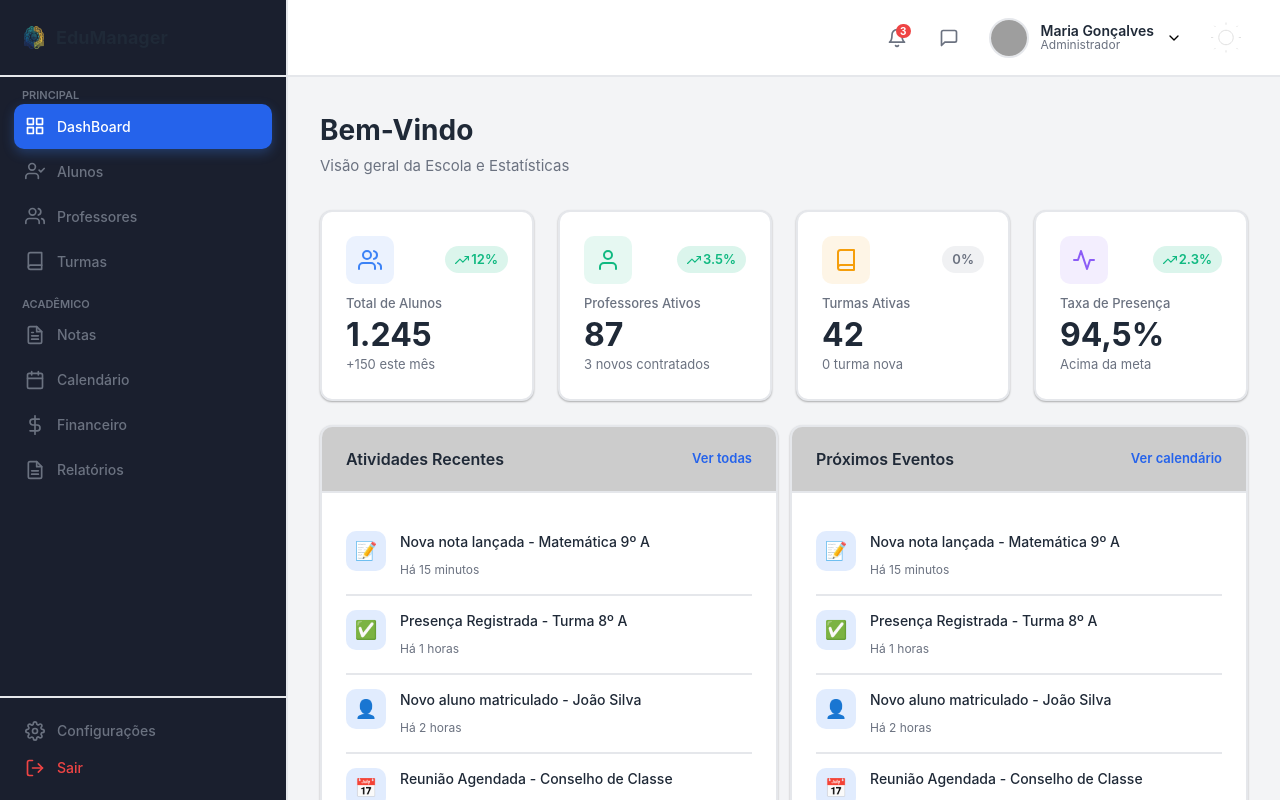
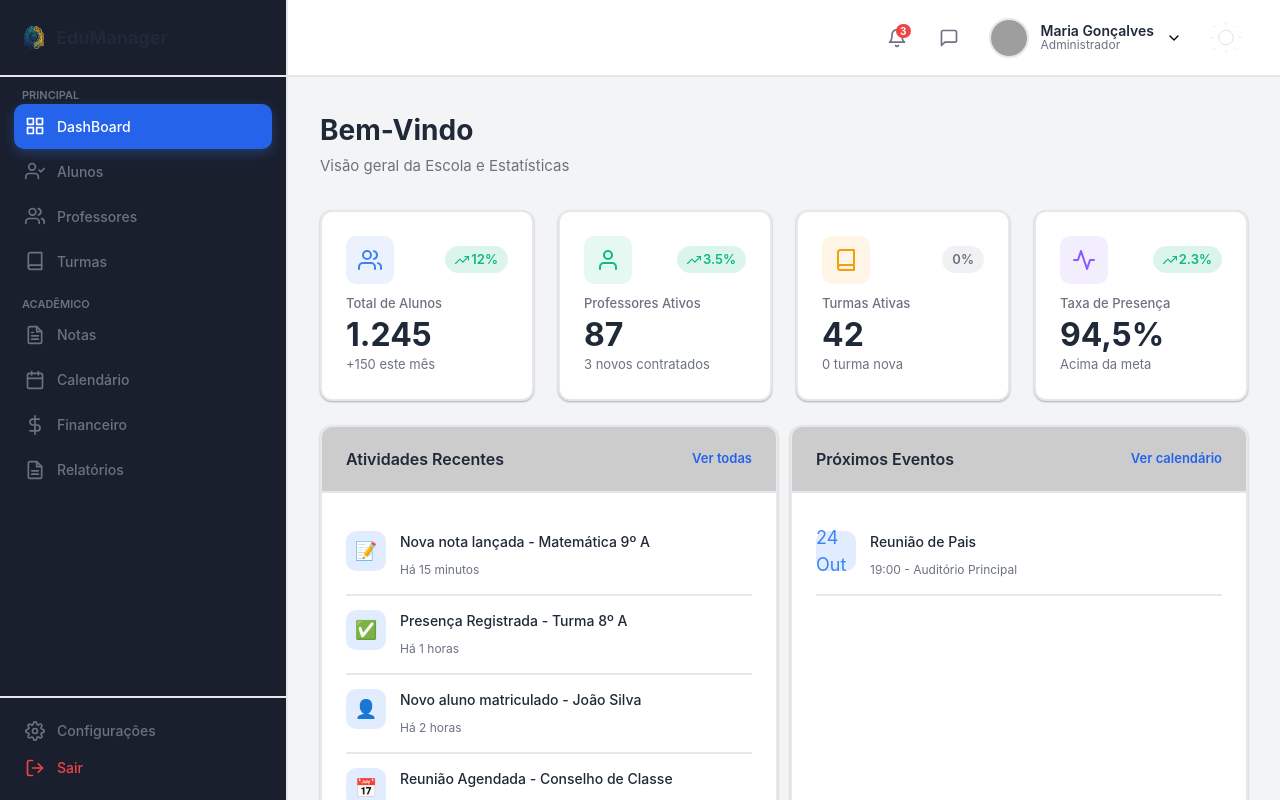
Before and after one commit to DevPeress/EduConnect-Web, a React (Vite) app: page /admin in a window 1280 px wide. Shown: the top 800 px of the page. Built offline with nearby package versions, Linux system fonts and the light colour scheme; grey boxes are pictures that could not be loaded.

Commit message:
Ajustando os valores do calendario

```diff
--- a/src/components/Administracao/TabelasAdmin/CalendarioAdmin/index.tsx
+++ b/src/components/Administracao/TabelasAdmin/CalendarioAdmin/index.tsx
@@ -1,43 +1,7 @@
 import { Link } from "react-router-dom";
-import type { AtividadeType } from "../../../../types/types";
+import type { CalendarioType } from "../../../../types/types";
 
-const CalendarioAdmin = ({ atividades }: { atividades: AtividadeType[] }) => {
-  const PegarDados = (tipo: string, dado: string) => {
-    switch (tipo) {
-      case "Nota":
-        return { emoji: "📝", mensagem: "Nova nota lançada - " + dado };
-      case "Presença":
-        return {
-          emoji: "✅",
-          mensagem: "Presença Registrada - " + dado,
-        };
-      case "Novo Aluno":
-        return {
-          emoji: "👤",
-          mensagem: "Novo aluno matriculado - " + dado,
-        };
-      case "Reunião":
-        return {
-          emoji: "📅",
-          mensagem: "Reunião Agendada - " + dado,
-        };
-      case "Material":
-        return {
-          emoji: "📚",
-          mensagem: "Material didático atualizado - " + dado,
-        };
-    }
-  };
-
-  const ConverterTempo = (tempo: number) => {
-    if (tempo <= 59) {
-      return "Há " + tempo + " minutos";
-    } else {
-      const valor: number = Math.round(tempo / 60);
-      return "Há " + valor + " horas";
-    }
-  };
-
+const CalendarioAdmin = ({ calendario }: { calendario: CalendarioType[] }) => {
   return (
     <div
       className="bg-(--bg-card) border-2 border-(--border-color) rounded-xl overflow-hidden "
@@ -58,7 +22,7 @@ const CalendarioAdmin = ({ atividades }: { atividades: AtividadeType[] }) => {
         </Link>
       </div>
       <div className="p-6">
-        {atividades.map((item, index) => (
+        {calendario.map((item, index) => (
           <div
             key={index}
             className="flex gap-3.5 py-3.5 px-0 border-b-2 border-b-(--border-color)"
@@ -70,14 +34,14 @@ const CalendarioAdmin = ({ atividades }: { atividades: AtividadeType[] }) => {
                 background: "rgba(59, 130, 246, 0.15)",
               }}
             >
-              {PegarDados(item.tipo, item.dado)?.emoji}
+              {item.dia}
             </div>
             <div className="flex-1">
               <p className="text-[14px] text-(--text-primary) mb-1 font-medium">
-                {PegarDados(item.tipo, item.dado)?.mensagem}
+                {item.tipo}
               </p>
               <span className="text-[12px] text-(--text-muted)">
-                {ConverterTempo(item.horario)}
+                {item.horario}
               </span>
             </div>
           </div>
--- a/src/paginas/Administracao/Inicio/index.tsx
+++ b/src/paginas/Administracao/Inicio/index.tsx
@@ -1,7 +1,7 @@
 import { useState } from "react";
 import CardsAdmin from "../../../components/Administracao/CardsAdmin";
 import Header from "../../../components/Header";
-import type { AtividadeType, CardsAdminType } from "../../../types/types";
+import type { AtividadeType, CalendarioType, CardsAdminType } from "../../../types/types";
 import AsideAdmin from "../../../components/Administracao/Aside";
 import AtividadesRecentesAdmin from "../../../components/Administracao/TabelasAdmin/AtividadesAdmin";
 import CalendarioAdmin from "../../../components/Administracao/TabelasAdmin/CalendarioAdmin";
@@ -20,6 +20,10 @@ const InicioAdm = () => {
     { tipo: "Novo Aluno", dado: "João Silva", horario: 120 },
     { tipo: "Reunião", dado: "Conselho de Classe", horario: 180 },
     { tipo: "Material", dado: "Português", horario: 300 },
+  ]);
+
+  const [calendario] = useState<CalendarioType[]>([
+    { dia: "24 Out", tipo: "Reunião de Pais", horario: "19:00 - Auditório Principal" }
   ]);
 
   return (
@@ -48,7 +52,7 @@ const InicioAdm = () => {
           <div className="grid grid-cols-[repeat(auto-fit,minmax(450px,1fr))] gap-3 mb-6">
             <AtividadesRecentesAdmin atividades={atividades} />
 
-            <CalendarioAdmin atividades={atividades} />
+            <CalendarioAdmin calendario={calendario} />
           </div>
         </div>
       </main>
--- a/src/types/types.d.ts
+++ b/src/types/types.d.ts
@@ -56,3 +56,9 @@ export interface AtividadeType {
   dado: string;
   horario: number;
 };
+
+export interface CalendarioType {
+  dia: string;
+  tipo: string;
+  horario: string;
+};
```
